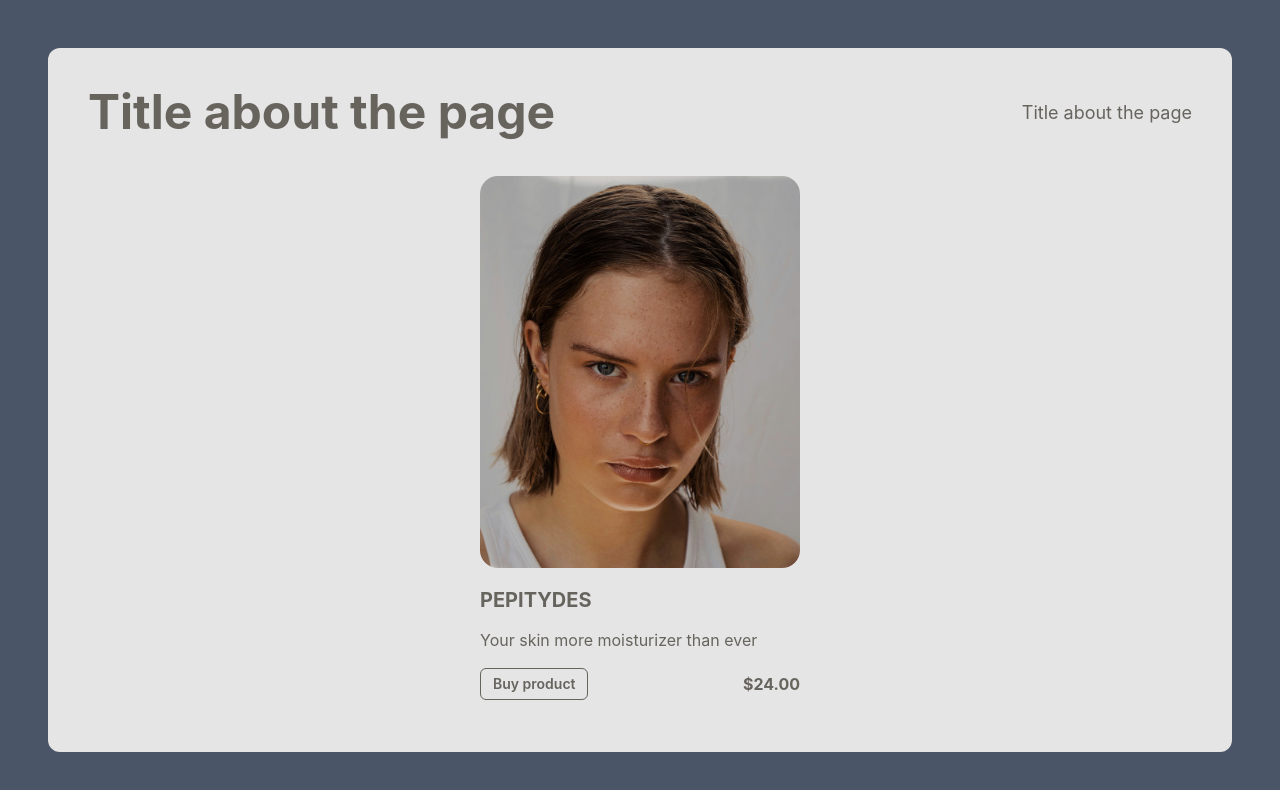
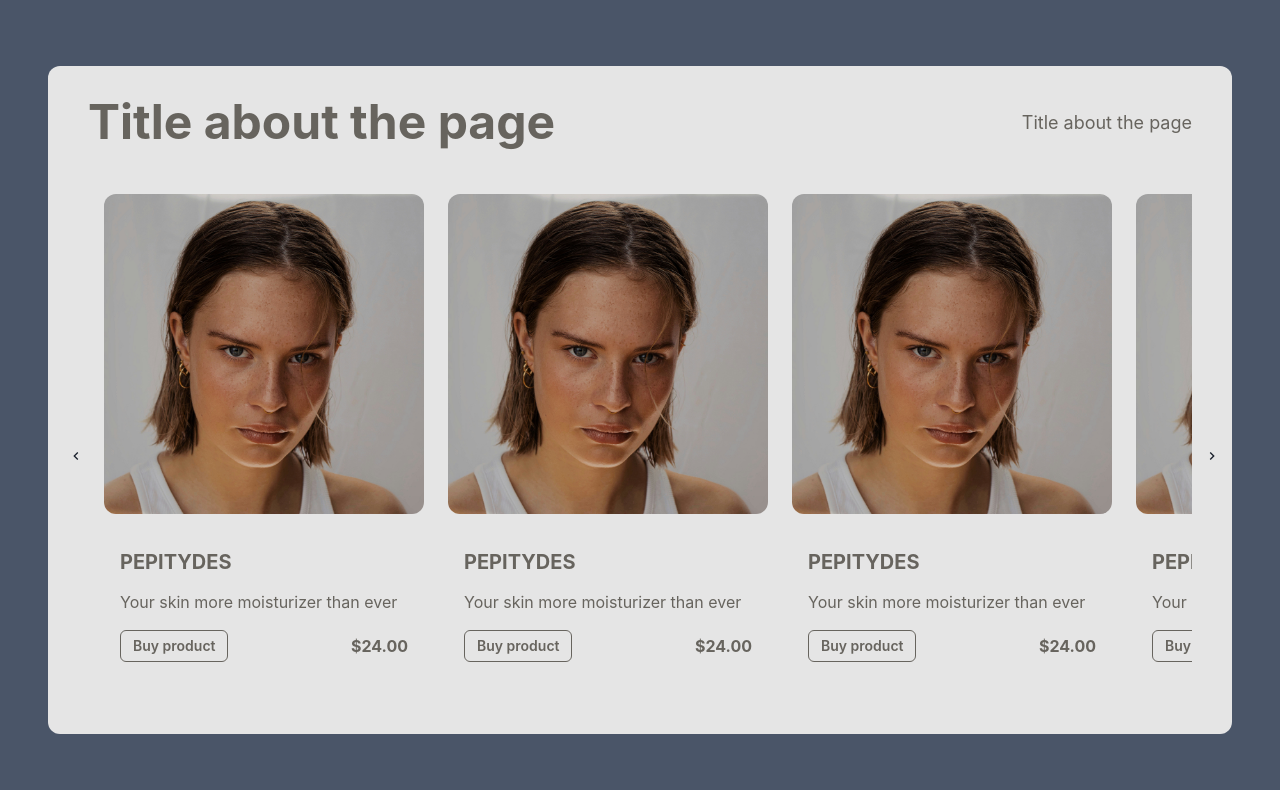
Before and after one commit to leticiaanobre/skincare_store, a Next.js app: page /Products/Products in a window 1280 px wide. Shown: the top 790 px of the page. Built offline with nearby package versions, Linux system fonts and the light colour scheme.

Commit message:
✨ feat: added products to product page

```diff
--- a/src/pages/Products/Products.tsx
+++ b/src/pages/Products/Products.tsx
@@ -1,43 +1,104 @@
-import { Box, Button, Flex, Heading, Text } from "@chakra-ui/react";
+import { Box, Button, Flex, Heading, Text, IconButton, AspectRatio } from "@chakra-ui/react";
 import Image from 'next/image';
 import img from '../../../assets/model2.jpg';
+import { ChevronLeftIcon, ChevronRightIcon } from '@chakra-ui/icons';
 
 export default function Products() {
+    const scrollLeft = () => {
+        const carousel = document.getElementById('carousel');
+        if (carousel) {
+            carousel.scrollBy({ left: -300, behavior: 'smooth' });
+        }
+    };
+
+    const scrollRight = () => {
+        const carousel = document.getElementById('carousel');
+        if (carousel) {
+            carousel.scrollBy({ left: 300, behavior: 'smooth' });
+        }
+    };
+
     return (
-        <Box height="100vh" id="about" overflowY="auto" display="flex" alignItems="center" justifyContent="center" p={12}>
-            <Flex direction="column" alignItems="center" justifyContent="space-between" height="100%" w="full" bgColor="tertiary" borderRadius={12}>
-                <Flex direction="row" alignItems="center" justifyContent="space-between" p={10} w='full'>
+        <Box minHeight="100vh" id="about" overflowY="auto" display="flex" alignItems="center" justifyContent="center" p={12}>
+            <Flex direction="column" alignItems="center" height="100%" w="full" bgColor="tertiary" borderRadius={12}>
+                <Flex direction="row" alignItems="center" justifyContent="space-between" px={10} py={8} w='full'>
                     <Heading size='2xl' color="primary">Title about the page</Heading>
                     <Text color='primary' fontSize='lg'>Title about the page</Text>
                 </Flex>
-                <Flex direction='row' justifyContent='space-between' h='full' alignItems='center'>
-                    <Flex direction='column' alignItems='center' h='100%' gap={5} w='20rem' pb={4}>
-                        <Box
-                            position="relative"
-                            width="100%"
-                            height="70%"
-                            color="white"
-                            alignItems='center'
-                            p="3"
+
+                {/* Carrossel */}
+                <Box position="relative" width="full" overflow="hidden" px={10} py={6} pt={0} h='full'>
+                    <IconButton
+                        icon={<ChevronLeftIcon />}
+                        aria-label="Scroll Left"
+                        position="absolute"
+                        left="0"
+                        top="50%"
+                        transform="translateY(-50%)"
+                        zIndex={1}
+                        variant="ghost"
+                        onClick={scrollLeft}
+                        ml={2}
+                    />
+                    <IconButton
+                        icon={<ChevronRightIcon />}
+                        aria-label="Scroll Right"
+                        position="absolute"
+                        right="0"
+                        top="50%"
+                        transform="translateY(-50%)"
+                        zIndex={1}
+                        variant="ghost"
+                        onClick={scrollRight}
+                    />
+                    <Flex
+                        id="carousel"
+                        direction="row"
+                        overflowX="auto"
+                        scrollBehavior="smooth"
+                        gap={6}
+                        p={4}
+                        width="full"
+                        whiteSpace="nowrap"
+                        h='full'
                     >
+                        {/* Replicando o produto */}
+                        {Array.from({ length: 5 }).map((_, index) => (
+                            <Flex
+                                key={index}
+                                direction="column"
+                                alignItems="center"
+                                h="100%"
+                                gap={5}
+                                w="20rem"
+                                pb={4}
+                                flex="0 0 auto" // Não permitir que o item encolha ou cresça fora do seu espaço
+                                borderRadius="12px"
+                            >
+                                {/* Usando AspectRatio para garantir proporção quadrada */}
+                                <AspectRatio ratio={1} width="100%">
+                                    <Box position="relative" color="white" alignItems="center" p="3">
                                         <Image
                                             src={img}
                                             layout="fill"
                                             objectFit="cover"
-                                style={{ borderRadius: '18px' }}
+                                            style={{ borderRadius: '12px' }}
                                             alt="Model Image"
                                         />
                                     </Box>
-                        <Flex direction='column' justifyContent='space-between' alignItems='flex-start' w='full' gap={4}>
-                            <Heading size='md' color='primary'>PEPITYDES</Heading>
-                            <Text color='primary'>Your skin more moisturizer than ever</Text>
-                            <Flex direction='row' alignItems='center' justifyContent='space-between' w='full'>
-                                <Button variant='outline' borderColor='primary' color='primary' size='sm'>Buy product</Button>
-                                <Text color='primary' fontWeight='bold'> $24.00</Text>
+                                </AspectRatio>
+                                <Flex direction="column" justifyContent="space-between" alignItems="flex-start" w="full" gap={4} p={4}>
+                                    <Heading size="md" color="primary">PEPITYDES</Heading>
+                                    <Text color="primary">Your skin more moisturizer than ever</Text>
+                                    <Flex direction="row" alignItems="center" justifyContent="space-between" w="full">
+                                        <Button variant="outline" borderColor="primary" color="primary" size="sm">Buy product</Button>
+                                        <Text color="primary" fontWeight="bold">$24.00</Text>
                                     </Flex>
                                 </Flex>
                             </Flex>
+                        ))}
                     </Flex>
+                </Box>
             </Flex>
         </Box>
     );
```
Lines whose indentation alone changed are shown as unchanged.
